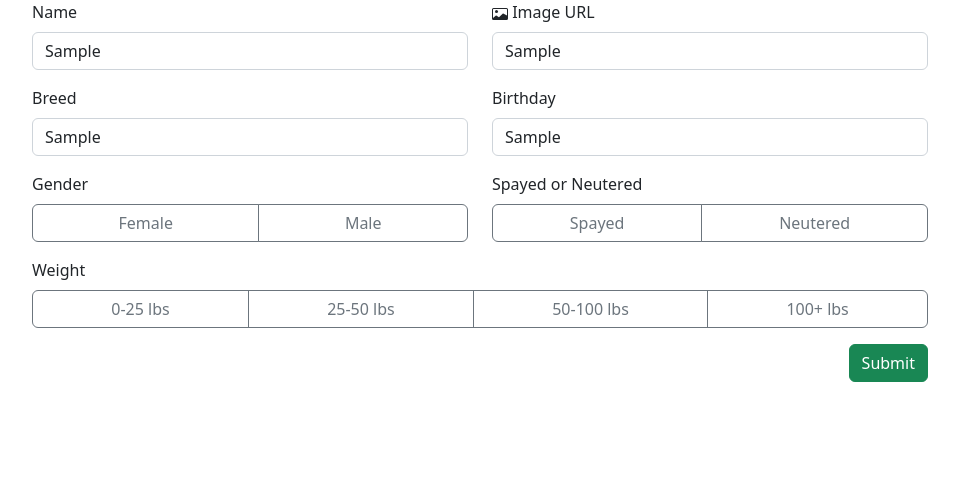
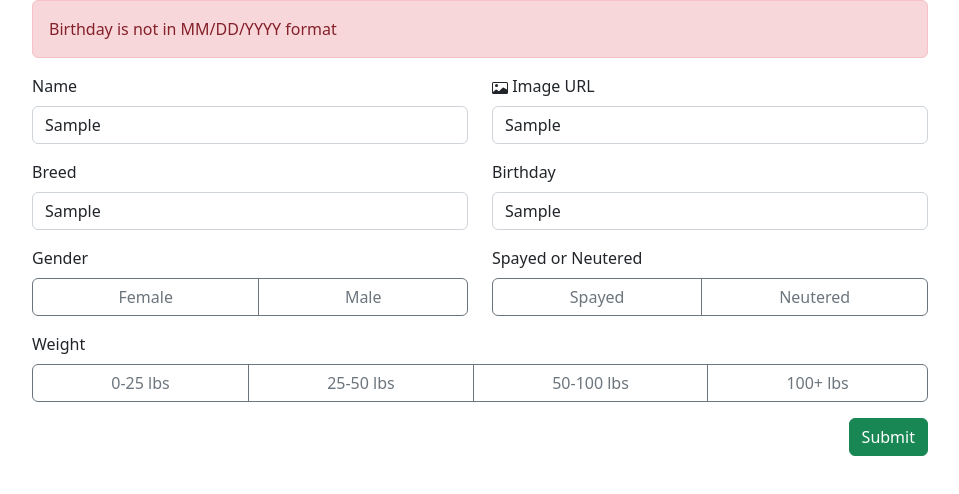
Before and after one commit to JoshThorntonDev/a3-s3786643, a React (Create React App) app: page / in a window 1280 px wide. Both pictures are taken after typing "Sample", "Sample", "Sample", "Sample" into the empty fields and a click on the button "Submit". Shown: the top 494 px of the page, without its empty margins (160-1119 px from the left). Built offline with nearby package versions, Linux system fonts and the light colour scheme.

Commit message:
Show an error message

```diff
--- /dev/null
+++ b/src/components/AnimatedAlert.js
@@ -0,0 +1,14 @@
+import Alert from "react-bootstrap/Alert";
+import Collapse from "react-bootstrap/Collapse";
+
+function AnimatedAlert(props) {
+  return (
+    <Collapse in={props.display}>
+      <div>
+        <Alert variant="danger">{props.message}</Alert>
+      </div>
+    </Collapse>
+  );
+}
+
+export default AnimatedAlert;
--- a/src/components/DogForm.js
+++ b/src/components/DogForm.js
@@ -4,7 +4,8 @@ import Form from "react-bootstrap/Form";
 import Row from "react-bootstrap/Row";
 import { CardImage } from "react-bootstrap-icons";
 import RadioGroup from "./RadioGroup";
-import { useState } from "react";
+import { useEffect, useState } from "react";
+import AnimatedAlert from "./AnimatedAlert";
 
 function DogForm(props) {
   const [name, setName] = useState("");
@@ -16,6 +17,7 @@ function DogForm(props) {
   const [weight, setWeight] = useState("");
 
   const [error, setError] = useState(false);
+  const [showAlert, setShowAlert] = useState(false);
 
   // these are used to generate three RadioGroup components with the correct button values
   const gendersArr = [
@@ -51,7 +53,6 @@ function DogForm(props) {
       return;
     }
 
-
     const [month, day, year] = birthday.split("/"); // get each part of the date to convert to standard
 
     const date = new Date(`${year}-${month}-${day}`); // create iso formatted date
@@ -60,7 +61,7 @@ function DogForm(props) {
 
     if (typeof timestamp !== "number" || Number.isNaN(timestamp)) {
       // if the timestamp is invalid then the date is also invalid
-      setError("Date is not in MM/DD/YYYY format");
+      setError("Birthday is not in MM/DD/YYYY format");
       return false;
     }
 
@@ -74,14 +75,19 @@ function DogForm(props) {
       return;
     }
 
-    if (!error) {
-      console.log("no errors");
-      // submit
+    setShowAlert(false);
+    // submit
+  };
+
+  useEffect(() => {
+    if (error) {
+      setShowAlert(true);
     }
-  };
+  }, [error]);
 
   return (
     <Form onSubmit={handleSubmit}>
+      <AnimatedAlert display={showAlert} message={error}></AnimatedAlert>
       <Row>
         <Col>
           <Form.Group className="mb-3" controlId="formGroupName">
```
